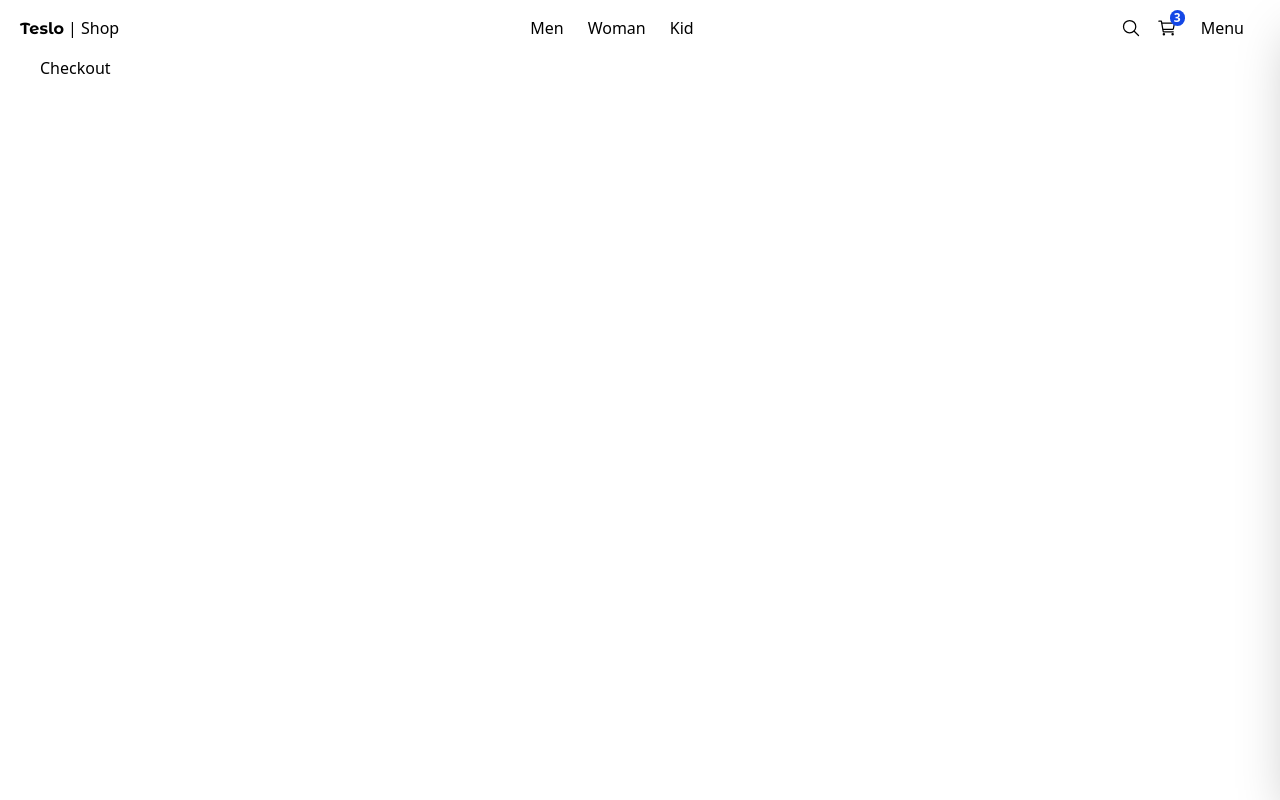
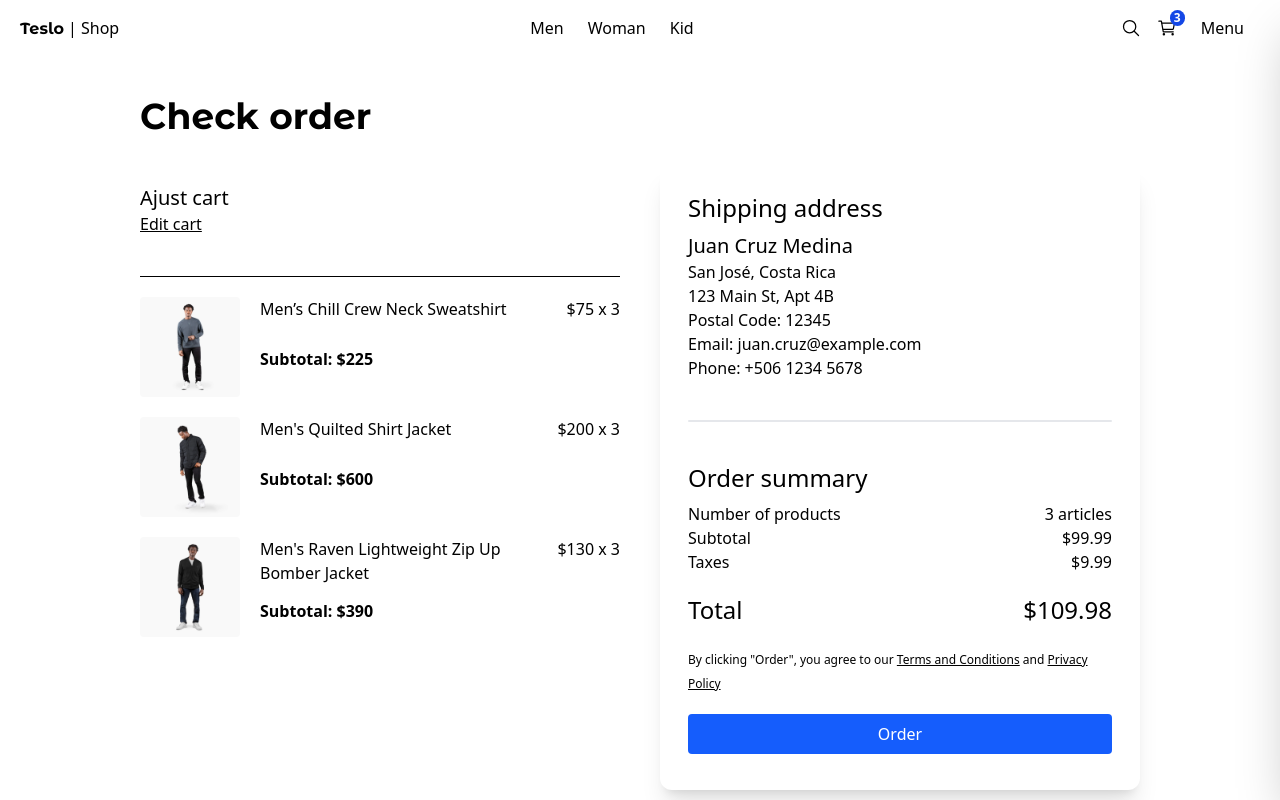
Before and after one commit to JuanCruzMedina/teslo-shop, a Next.js app: page /checkout in a window 1280 px wide. Built offline with nearby package versions, Linux system fonts and the light colour scheme.

Commit message:
feat: implement CheckoutPage with cart details, shipping address, and order summary

```diff
--- a/src/app/(shop)/checkout/page.tsx
+++ b/src/app/(shop)/checkout/page.tsx
@@ -1,3 +1,99 @@
+import { buttonStyles } from "@/app/styles";
+import { Title } from "@/components/ui/title/Title";
+import { initialData } from "@/seed/seed";
+import Image from "next/image";
+import Link from "next/link";
+
+const productsInCart = [
+  initialData.products[0],
+  initialData.products[1],
+  initialData.products[2],
+];
+
 export default function CheckoutPage() {
-  return <div>Checkout</div>;
+  return (
+    <div className="flex justify-center items-center mb-72 px-10 sm:px-0">
+      <div className="flex flex-col w-[1000px]">
+        <Title title={"Check order"} />
+        <div className="grid grid-cols-1 sm:grid-cols-2 gap-10">
+          <div className="flex flex-col mt-5">
+            <span className="text-xl">Ajust cart</span>
+            <Link href="/cart" className="underline mb-5">
+              Edit cart
+            </Link>
+            <hr className="my-5" />
+            {productsInCart.map((product) => (
+              <div key={product.slug} className="flex mb-5">
+                <Image
+                  src={`/products/${product.images[0]}`}
+                  alt={product.title}
+                  width={100}
+                  height={100}
+                  style={{
+                    width: "100px",
+                    height: "100px",
+                  }}
+                  className="mr-5 rounded"
+                />
+                <div className="grid grid-cols-2 sm:grid-cols-4 w-full">
+                  <p className="sm:col-span-3 text-md">{product.title}</p>
+                  <p className="text-right">${product.price} x 3</p>
+                  <p className="sm:col-span-2 font-bold">
+                    Subtotal: ${product.price * 3}
+                  </p>
+                </div>
+              </div>
+            ))}
+          </div>
+
+          <div className="bg-white rounded-xl shadow-xl p-7">
+            <h2 className="text-2xl mb-2">Shipping address</h2>
+
+            <div className="mb-10">
+              <p className="text-xl">Juan Cruz Medina</p>
+              <p>San José, Costa Rica</p>
+              <p>123 Main St, Apt 4B</p>
+              <p>Postal Code: 12345</p>
+              <p>Email: juan.cruz@example.com</p>
+              <p>Phone: +506 1234 5678</p>
+            </div>
+
+            <div className="w-full h-0.5 rounded bg-gray-200 mb-10"></div>
+
+            <h2 className="text-2xl mb-2">Order summary</h2>
+            <div className="grid grid-cols-2">
+              <span>Number of products</span>
+              <span className="text-right">3 articles</span>
+              <span>Subtotal</span>
+              <span className="text-right">$99.99</span>
+              <span>Taxes</span>
+              <span className="text-right">$9.99</span>
+              <span className="mt-5 text-2xl">Total</span>
+              <span className="mt-5 text-2xl text-right">$109.98</span>
+            </div>
+            <div className="mt-5 mb-2 w-full">
+              <div className="mb-5">
+                <span className="text-xs">
+                  By clicking "Order", you agree to our{" "}
+                  <Link href="/terms" className="underline">
+                    Terms and Conditions
+                  </Link>{" "}
+                  and{" "}
+                  <Link href="/privacy" className="underline">
+                    Privacy Policy
+                  </Link>
+                </span>
+              </div>
+              <Link
+                href="/orders/111"
+                className={`${buttonStyles.primary} flex justify-center w-full mb-2 mt-5`}
+              >
+                Order
+              </Link>
+            </div>
+          </div>
+        </div>
+      </div>
+    </div>
+  );
 }
```
